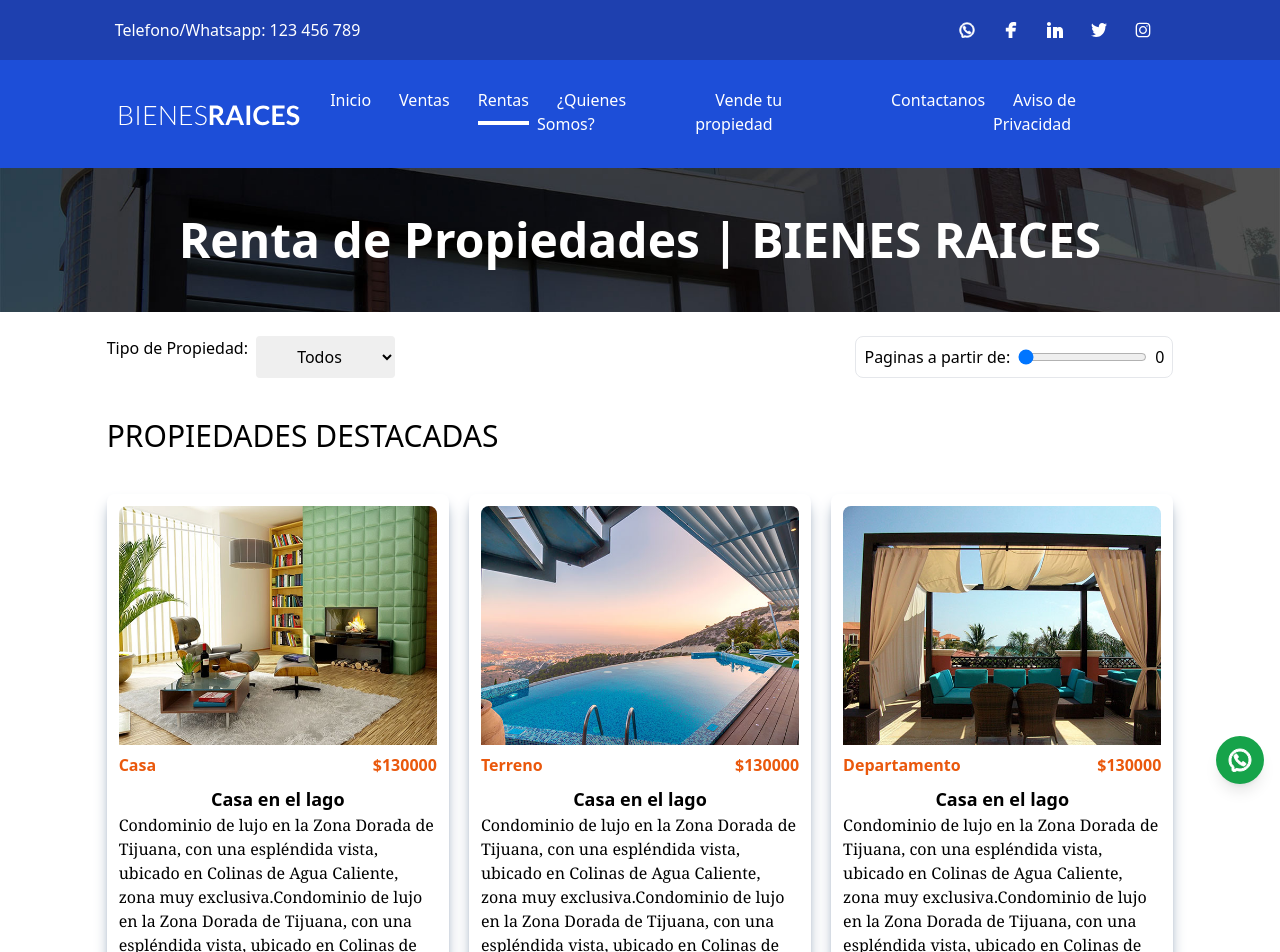
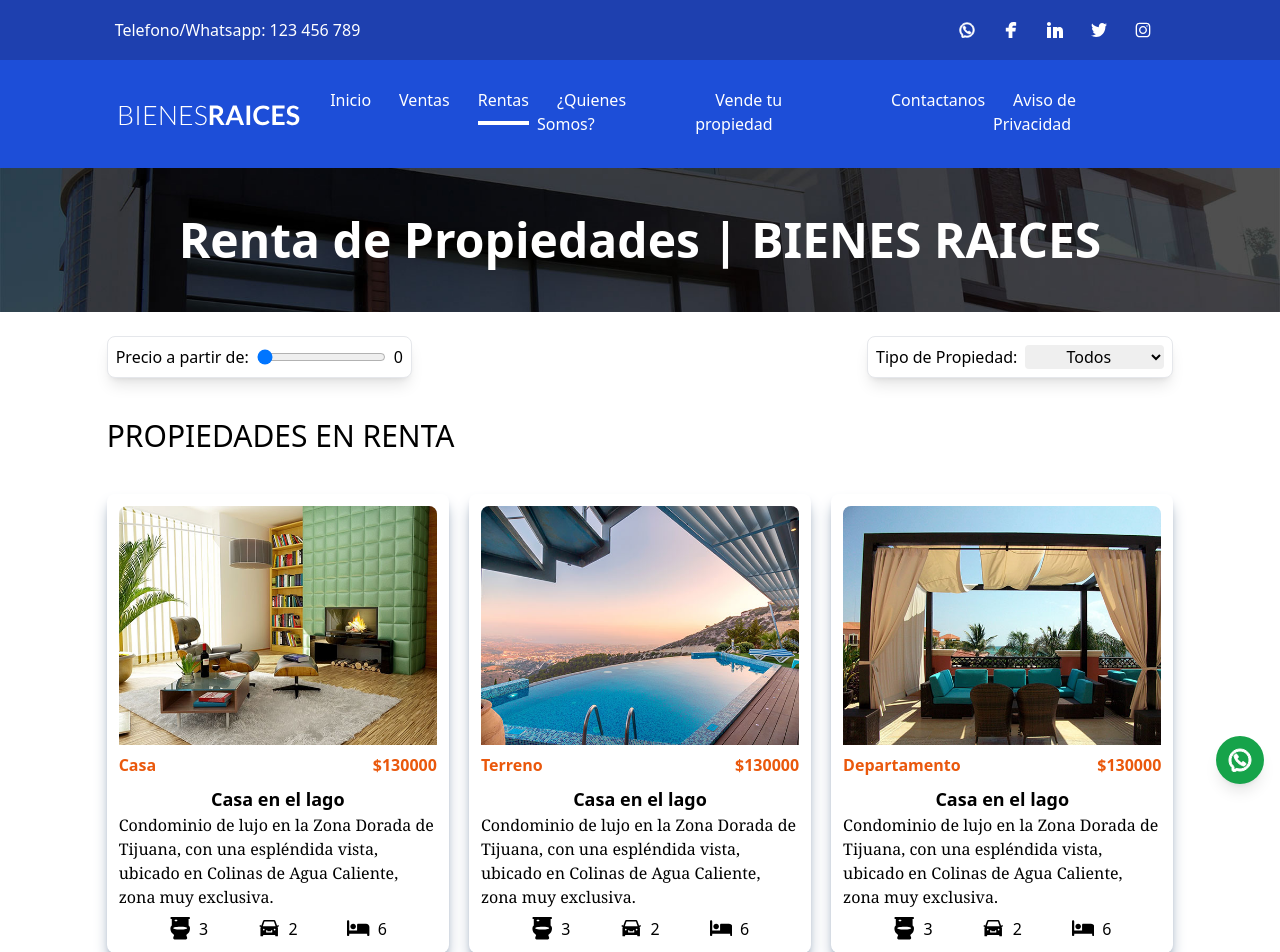
Before and after one commit to sekai0330/bienesraices, a Next.js app: page /rentas in a window 1280 px wide. Shown: the top 952 px of the page. Built offline with nearby package versions, Linux system fonts and the light colour scheme; what tailwindcss-animated would draw is missing.

Commit message:
Modificaciones Json y filtros

```diff
--- a/components/Filters.js
+++ b/components/Filters.js
@@ -23,8 +23,20 @@ export default function Filters() {
     }
 
     return (
-        <section className="flex gap-4 mt-6 justify-between">
-            <div className="flex gap-2">
+        <section className="flex flex-col lg:flex-row gap-4 mt-6 items-center lg:justify-between">
+            <div className="flex gap-2 border border-gray-200 bg-white p-2 rounded-lg shadow-lg">
+                <label htmlFor={minPrecioFilterId} className="text-black font-medium">Precio a partir de:</label>
+                <input
+                    type="range"
+                    id={minPrecioFilterId}
+                    min="0"
+                    max="500000"
+                    onChange={handleChangeMinPrecio}
+                    value={filters.minPrecio}
+                />
+                <span className="text-black font-medium">{filters.minPrecio}</span>
+            </div>
+            <div className="flex gap-2 border border-gray-200 bg-white p-2 rounded-lg shadow-lg">
                 <label htmlFor={tipoFiltrerId} className="text-black font-medium">Tipo de Propiedad:</label>
                 <select id={tipoFiltrerId} className="rounded px-1 text-center" onChange={handleChangeTipo}>
                     <option value="all">Todos</option>
@@ -34,18 +46,6 @@ export default function Filters() {
                     <option value="Local">Local</option>
                 </select>
             </div>
-            <div className="flex gap-2 border border-gray-200 bg-white p-2 rounded-lg">
-                <label htmlFor={minPrecioFilterId} className="text-black font-medium">Paginas a partir de:</label>
-                <input
-                    type="range"
-                    id={minPrecioFilterId}
-                    min="0"
-                    max="100000"
-                    onChange={handleChangeMinPrecio}
-                    value={filters.minPrecio}
-                />
-                <span className="text-black font-medium">{filters.minPrecio}</span>
-            </div>
         </section>
     )
 }
--- a/components/ListadoRentas.js
+++ b/components/ListadoRentas.js
@@ -5,7 +5,7 @@ export default function ListadoRentas({ rentas }) {
 
     return (
         <section className="max-w-screen-xl mx-auto md:w-5/6 ">
-            <h2 className="uppercase text-3xl font-medium text-center  md:text-left">Propiedades Destacadas</h2>
+            <h2 className="uppercase text-3xl font-medium text-center  md:text-left">Propiedades En Renta</h2>
 
             <div className="grid place-content-center md:grid-cols-2 lg:grid-cols-3 gap-5 mb-20 md:mx-0 mx-3 mt-10">
                 {rentas.map(renta => (
@@ -34,7 +34,7 @@ export default function ListadoRentas({ rentas }) {
                             </li>
                             <li className="flex items-center gap-2">
                                 <IconCar/>
-                                <p>{renta.garages}</p>
+                                <p>{renta.garage}</p>
                             </li>
                             <li className="flex items-center gap-2">
                                 <IconBed/>
--- a/components/ListadoVentas.js
+++ b/components/ListadoVentas.js
@@ -5,7 +5,7 @@ export default function ListadoVentas({ ventas }) {
 
     return (
         <section className="max-w-screen-xl mx-auto md:w-5/6 ">
-            <h2 className="uppercase text-3xl font-medium text-center  md:text-left">Propiedades Destacadas</h2>
+            <h2 className="uppercase text-3xl font-medium text-center  md:text-left">Propiedades En Venta</h2>
 
             <div className="grid place-content-center md:grid-cols-2 lg:grid-cols-3 gap-5 mb-20 md:mx-0 mx-3 mt-10">
                 {ventas.map(venta => (
@@ -34,7 +34,7 @@ export default function ListadoVentas({ ventas }) {
                             </li>
                             <li className="flex items-center gap-2">
                                 <IconCar/>
-                                <p>{venta.garages}</p>
+                                <p>{venta.garage}</p>
                             </li>
                             <li className="flex items-center gap-2">
                                 <IconBed/>
--- a/mocks/rentas.json
+++ b/mocks/rentas.json
@@ -18,7 +18,8 @@
                 "Salón de usos múltiples",
                 "Cancha de Tenis"
             ],
-            "descripcion": [
+            "descripcion": "Condominio de lujo en la Zona Dorada de Tijuana, con una espléndida vista, ubicado en Colinas de Agua Caliente, zona muy exclusiva.",
+            "descripcionLarga": [
                 "Condominio de lujo en la Zona Dorada de Tijuana, con una espléndida vista, ubicado en Colinas de Agua Caliente, zona muy exclusiva.",
 
                 "Condominio de lujo en la Zona Dorada de Tijuana, con una espléndida vista, ubicado en Colinas de Agua Caliente, zona muy exclusiva.",
@@ -44,7 +45,8 @@
                 "Salón de usos múltiples",
                 "Cancha de Tenis"
             ],
-            "descripcion": [
+            "descripcion": "Condominio de lujo en la Zona Dorada de Tijuana, con una espléndida vista, ubicado en Colinas de Agua Caliente, zona muy exclusiva.",
+            "descripcionLarga": [
                 "Condominio de lujo en la Zona Dorada de Tijuana, con una espléndida vista, ubicado en Colinas de Agua Caliente, zona muy exclusiva.",
 
                 "Condominio de lujo en la Zona Dorada de Tijuana, con una espléndida vista, ubicado en Colinas de Agua Caliente, zona muy exclusiva.",
@@ -70,7 +72,8 @@
                 "Salón de usos múltiples",
                 "Cancha de Tenis"
             ],
-            "descripcion": [
+            "descripcion": "Condominio de lujo en la Zona Dorada de Tijuana, con una espléndida vista, ubicado en Colinas de Agua Caliente, zona muy exclusiva.",
+            "descripcionLarga": [
                 "Condominio de lujo en la Zona Dorada de Tijuana, con una espléndida vista, ubicado en Colinas de Agua Caliente, zona muy exclusiva.",
 
                 "Condominio de lujo en la Zona Dorada de Tijuana, con una espléndida vista, ubicado en Colinas de Agua Caliente, zona muy exclusiva.",
@@ -96,7 +99,8 @@
                 "Salón de usos múltiples",
                 "Cancha de Tenis"
             ],
-            "descripcion": [
+            "descripcion": "Condominio de lujo en la Zona Dorada de Tijuana, con una espléndida vista, ubicado en Colinas de Agua Caliente, zona muy exclusiva.",
+            "descripcionLarga": [
                 "Condominio de lujo en la Zona Dorada de Tijuana, con una espléndida vista, ubicado en Colinas de Agua Caliente, zona muy exclusiva.",
 
                 "Condominio de lujo en la Zona Dorada de Tijuana, con una espléndida vista, ubicado en Colinas de Agua Caliente, zona muy exclusiva.",
@@ -122,7 +126,8 @@
                 "Salón de usos múltiples",
                 "Cancha de Tenis"
             ],
-            "descripcion": [
+            "descripcion": "Condominio de lujo en la Zona Dorada de Tijuana, con una espléndida vista, ubicado en Colinas de Agua Caliente, zona muy exclusiva.",
+            "descripcionLarga": [
                 "Condominio de lujo en la Zona Dorada de Tijuana, con una espléndida vista, ubicado en Colinas de Agua Caliente, zona muy exclusiva.",
 
                 "Condominio de lujo en la Zona Dorada de Tijuana, con una espléndida vista, ubicado en Colinas de Agua Caliente, zona muy exclusiva.",
@@ -148,7 +153,8 @@
                 "Salón de usos múltiples",
                 "Cancha de Tenis"
             ],
-            "descripcion": [
+            "descripcion": "Condominio de lujo en la Zona Dorada de Tijuana, con una espléndida vista, ubicado en Colinas de Agua Caliente, zona muy exclusiva.",
+            "descripcionLarga": [
                 "Condominio de lujo en la Zona Dorada de Tijuana, con una espléndida vista, ubicado en Colinas de Agua Caliente, zona muy exclusiva.",
 
                 "Condominio de lujo en la Zona Dorada de Tijuana, con una espléndida vista, ubicado en Colinas de Agua Caliente, zona muy exclusiva.",
--- a/mocks/ventas.json
+++ b/mocks/ventas.json
@@ -18,7 +18,8 @@
                 "Salón de usos múltiples",
                 "Cancha de Tenis"
             ],
-            "descripcion": [
+            "descripcion": "Condominio de lujo en la Zona Dorada de Tijuana, con una espléndida vista, ubicado en Colinas de Agua Caliente, zona muy exclusiva.",
+            "descripcionLarga": [
                 "Condominio de lujo en la Zona Dorada de Tijuana, con una espléndida vista, ubicado en Colinas de Agua Caliente, zona muy exclusiva.",
 
                 "Condominio de lujo en la Zona Dorada de Tijuana, con una espléndida vista, ubicado en Colinas de Agua Caliente, zona muy exclusiva.",
@@ -31,7 +32,7 @@
             "nombre": "Casa en el lago",
             "ubicacion": "Colinas de Agua Caliente, Tijuana",
             "precio": 130000,
-            "imagen": "venta1",
+            "imagen": "venta2",
             "tipo": "Terreno",
             "habitaciones": 6,
             "bathroom": 3,
@@ -44,7 +45,8 @@
                 "Salón de usos múltiples",
                 "Cancha de Tenis"
             ],
-            "descripcion": [
+            "descripcion": "Condominio de lujo en la Zona Dorada de Tijuana, con una espléndida vista, ubicado en Colinas de Agua Caliente, zona muy exclusiva.",
+            "descripcionLarga": [
                 "Condominio de lujo en la Zona Dorada de Tijuana, con una espléndida vista, ubicado en Colinas de Agua Caliente, zona muy exclusiva.",
 
                 "Condominio de lujo en la Zona Dorada de Tijuana, con una espléndida vista, ubicado en Colinas de Agua Caliente, zona muy exclusiva.",
@@ -57,7 +59,7 @@
             "nombre": "Casa en el lago",
             "ubicacion": "Colinas de Agua Caliente, Tijuana",
             "precio": 130000,
-            "imagen": "venta1",
+            "imagen": "venta3",
             "tipo": "Departamento",
             "habitaciones": 6,
             "bathroom": 3,
@@ -70,7 +72,8 @@
                 "Salón de usos múltiples",
                 "Cancha de Tenis"
             ],
-            "descripcion": [
+            "descripcion": "Condominio de lujo en la Zona Dorada de Tijuana, con una espléndida vista, ubicado en Colinas de Agua Caliente, zona muy exclusiva.",
+            "descripcionLarga": [
                 "Condominio de lujo en la Zona Dorada de Tijuana, con una espléndida vista, ubicado en Colinas de Agua Caliente, zona muy exclusiva.",
 
                 "Condominio de lujo en la Zona Dorada de Tijuana, con una espléndida vista, ubicado en Colinas de Agua Caliente, zona muy exclusiva.",
@@ -83,7 +86,7 @@
             "nombre": "Casa en el lago",
             "ubicacion": "Colinas de Agua Caliente, Tijuana",
             "precio": 130000,
-            "imagen": "venta1",
+            "imagen": "venta4",
             "tipo": "Local",
             "habitaciones": 6,
             "bathroom": 3,
@@ -96,7 +99,8 @@
                 "Salón de usos múltiples",
                 "Cancha de Tenis"
             ],
-            "descripcion": [
+            "descripcion": "Condominio de lujo en la Zona Dorada de Tijuana, con una espléndida vista, ubicado en Colinas de Agua Caliente, zona muy exclusiva.",
+            "descripcionLarga": [
                 "Condominio de lujo en la Zona Dorada de Tijuana, con una espléndida vista, ubicado en Colinas de Agua Caliente, zona muy exclusiva.",
 
                 "Condominio de lujo en la Zona Dorada de Tijuana, con una espléndida vista, ubicado en Colinas de Agua Caliente, zona muy exclusiva.",
@@ -109,7 +113,7 @@
             "nombre": "Casa en el lago",
             "ubicacion": "Colinas de Agua Caliente, Tijuana",
             "precio": 130000,
-            "imagen": "venta1",
+            "imagen": "venta5",
             "tipo": "casa",
             "habitaciones": 6,
             "bathroom": 3,
@@ -122,7 +126,8 @@
                 "Salón de usos múltiples",
                 "Cancha de Tenis"
             ],
-            "descripcion": [
+            "descripcion": "Condominio de lujo en la Zona Dorada de Tijuana, con una espléndida vista, ubicado en Colinas de Agua Caliente, zona muy exclusiva.",
+            "descripcionLarga": [
                 "Condominio de lujo en la Zona Dorada de Tijuana, con una espléndida vista, ubicado en Colinas de Agua Caliente, zona muy exclusiva.",
 
                 "Condominio de lujo en la Zona Dorada de Tijuana, con una espléndida vista, ubicado en Colinas de Agua Caliente, zona muy exclusiva.",
@@ -135,7 +140,7 @@
             "nombre": "Casa en el lago",
             "ubicacion": "Colinas de Agua Caliente, Tijuana",
             "precio": 130000,
-            "imagen": "venta1",
+            "imagen": "venta6",
             "tipo": "casa",
             "habitaciones": 6,
             "bathroom": 3,
@@ -148,7 +153,8 @@
                 "Salón de usos múltiples",
                 "Cancha de Tenis"
             ],
-            "descripcion": [
+            "descripcion": "Condominio de lujo en la Zona Dorada de Tijuana, con una espléndida vista, ubicado en Colinas de Agua Caliente, zona muy exclusiva.",
+            "descripcionLarga": [
                 "Condominio de lujo en la Zona Dorada de Tijuana, con una espléndida vista, ubicado en Colinas de Agua Caliente, zona muy exclusiva.",
 
                 "Condominio de lujo en la Zona Dorada de Tijuana, con una espléndida vista, ubicado en Colinas de Agua Caliente, zona muy exclusiva.",
```
Also changed, not shown: components/Icons.js (+6 -6 lines).
